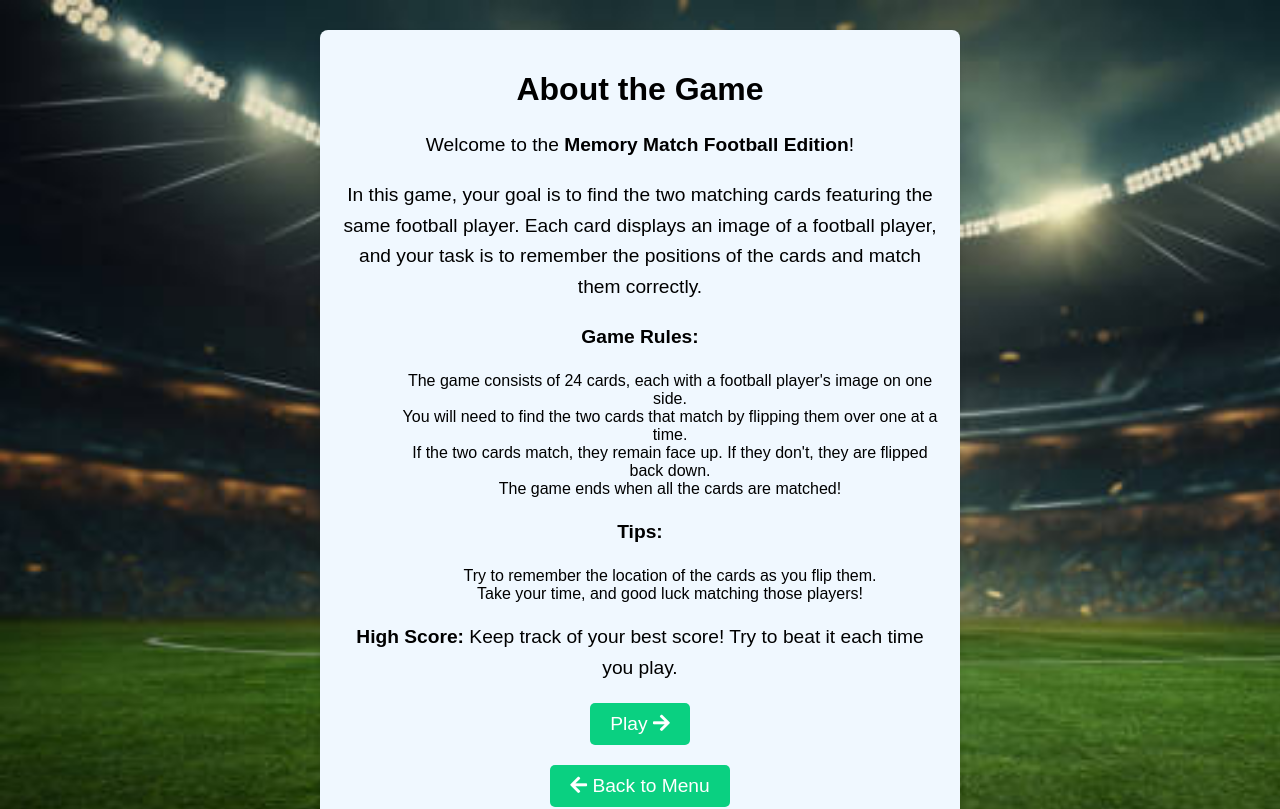
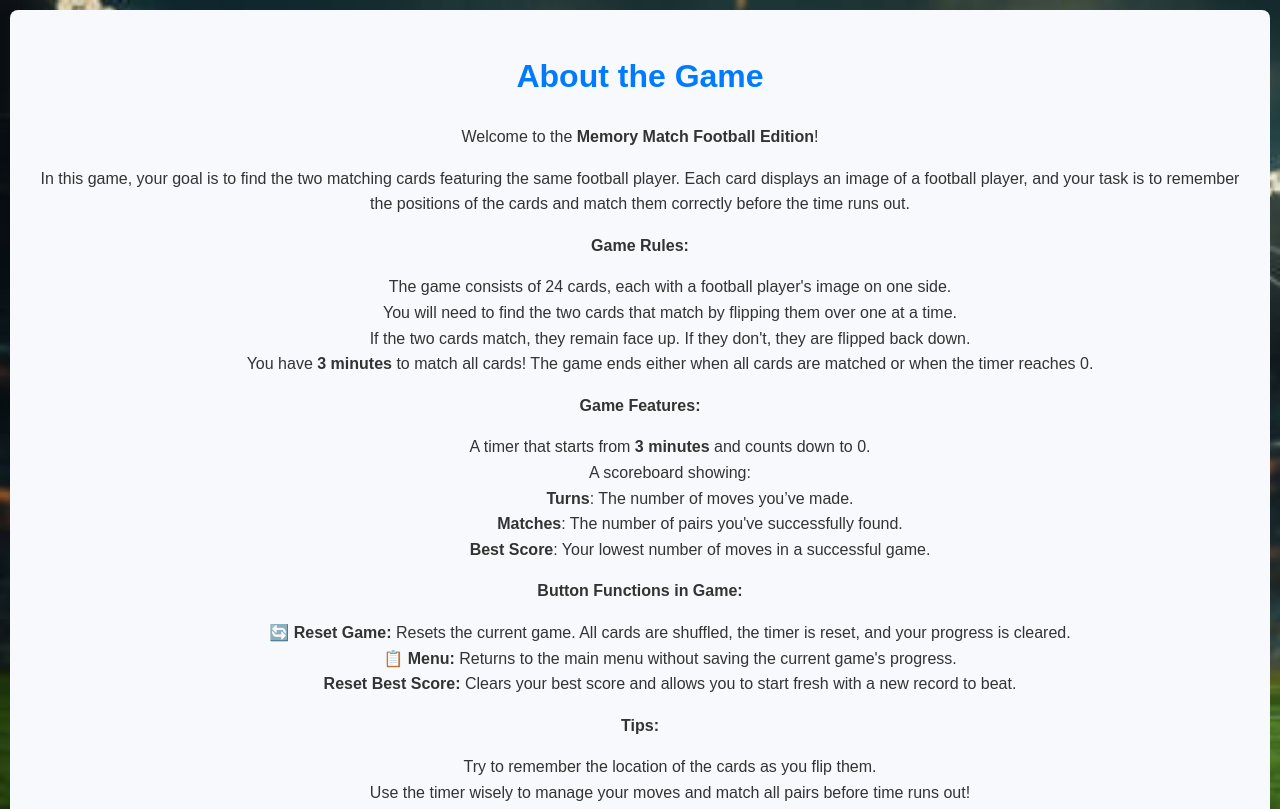
Before and after one commit to mohamedsellak12/MemorygameApp, an Angular app: page /about in a window 1280 px wide. Shown: the top 809 px of the page. Built offline with nearby package versions, Linux system fonts and the light colour scheme.

Commit message:
add chrono

```diff
--- a/src/app/about/about.component.css
+++ b/src/app/about/about.component.css
@@ -1,50 +1,44 @@
 .about-container {
+  background-color: #f7f9fc;
+  color: #333;
   padding: 20px;
-    background-color: aliceblue;
-    background-repeat: no-repeat;
-    background-size: cover;
+  border-radius: 8px;
+  max-width: 1400px;
+  margin: auto;
+  font-family: Arial, sans-serif;
+  line-height: 1.6;
+}
 
-    color: #000000;
-    border-radius: 8px;
-    box-shadow: 0 4px 6px rgba(0, 0, 0, 0.1);
-    max-width: 600px;
-    margin: 20px auto;
+.about-container h1 {
+  text-align: center;
+  color: #007bff;
 }
 li{
-    text-decoration: none;
   list-style: none;
 }
 
-  .about-container h2 {
-    text-align: center;
-    font-size: 2em;
-    margin-bottom: 20px;
-  }
-
-  .about-container p {
-    font-size: 1.2em;
-    line-height: 1.6;
-  }
-
 .about-container ul {
-    margin: 10px 0;
   list-style-type: disc;
   margin-left: 20px;
 }
 
 .about-container button {
-    display: block;
-    margin: 20px auto;
+  display: inline-block;
+  margin: 10px 5px;
   padding: 10px 20px;
-    font-size: 1.2em;
-    background-color: #0ad081;
-    color: white;
+  background-color: #007bff;
+  color: #fff;
   border: none;
   border-radius: 5px;
+  font-size: 16px;
   cursor: pointer;
   transition: background-color 0.3s ease;
 }
 
 .about-container button:hover {
-    background-color: #50c9c3;
+  background-color: #0056b3;
 }
+
+.about-container i {
+  margin-left: 5px;
+}
--- a/src/app/about/about.component.html
+++ b/src/app/about/about.component.html
@@ -2,24 +2,43 @@
   <h1>About the Game</h1>
   <p>Welcome to the <strong>Memory Match Football Edition</strong>!</p>
 
-    <p>In this game, your goal is to find the two matching cards featuring the same football player. Each card displays an image of a football player, and your task is to remember the positions of the cards and match them correctly.</p>
+  <p>In this game, your goal is to find the two matching cards featuring the same football player. Each card displays an image of a football player, and your task is to remember the positions of the cards and match them correctly before the time runs out.</p>
 
   <p><strong>Game Rules:</strong></p>
   <ul>
     <li>The game consists of 24 cards, each with a football player's image on one side.</li>
     <li>You will need to find the two cards that match by flipping them over one at a time.</li>
     <li>If the two cards match, they remain face up. If they don't, they are flipped back down.</li>
-      <li>The game ends when all the cards are matched!</li>
+    <li>You have <strong>3 minutes</strong> to match all cards! The game ends either when all cards are matched or when the timer reaches 0.</li>
+  </ul>
+
+  <p><strong>Game Features:</strong></p>
+  <ul>
+    <li>A timer that starts from <strong>3 minutes</strong> and counts down to 0.</li>
+    <li>A scoreboard showing:
+      <ul>
+        <li><strong>Turns</strong>: The number of moves you’ve made.</li>
+        <li><strong>Matches</strong>: The number of pairs you've successfully found.</li>
+        <li><strong>Best Score</strong>: Your lowest number of moves in a successful game.</li>
+      </ul>
+    </li>
+  </ul>
+
+  <p><strong>Button Functions in Game:</strong></p>
+  <ul>
+    <li><strong>🔄 Reset Game:</strong> Resets the current game. All cards are shuffled, the timer is reset, and your progress is cleared.</li>
+    <li><strong>📋 Menu:</strong> Returns to the main menu without saving the current game's progress.</li>
+    <li><strong>Reset Best Score:</strong> Clears your best score and allows you to start fresh with a new record to beat.</li>
   </ul>
 
   <p><strong>Tips:</strong></p>
   <ul>
     <li>Try to remember the location of the cards as you flip them.</li>
-      <li>Take your time, and good luck matching those players!</li>
+    <li>Use the timer wisely to manage your moves and match all pairs before time runs out!</li>
   </ul>
 
-    <p><strong>High Score:</strong> Keep track of your best score! Try to beat it each time you play.</p>
+  <p><strong>High Score:</strong> Can you beat your best record? Keep track of your moves and aim for perfection!</p>
 
+  <button routerLink="/"> <i class="fa fa-arrow-left"></i> Back to Menu</button>
   <button routerLink="/game">Play <i class="fa fa-arrow-right"></i></button>
-    <button routerLink="/"> <i class="fa fa-arrow-left"></i> Back to Menu</button>
 </div>
--- a/src/app/card/card.component.ts
+++ b/src/app/card/card.component.ts
@@ -1,6 +1,6 @@
 import { Component, Input, Output } from '@angular/core';
 import { Card } from '../Card';
-import { EventEmitter } from 'stream';
+// import { EventEmitter } from 'stream';
 import { CommonModule } from '@angular/common';
 import { CardService } from '../services/card.service';
 
--- a/src/app/game/game.component.css
+++ b/src/app/game/game.component.css
@@ -30,10 +30,18 @@
     margin-top: 20px;
     padding: 15px;
     text-align: center;
-    background-color: #f8f9fa; /* Couleur douce pour l'arrière-plan */
+    background: conic-gradient(
+      #0ad081 0%,
+      transparent 0%
+    );  /* Couleur douce pour l'arrière-plan */
     border-radius: 10px;
+    border: 5px solid  transparent;
     box-shadow: 0 4px 8px rgba(0, 0, 0, 0.1); /* Ombre pour donner de la profondeur */
+    animation: countDown  150s linear forwards;
   }
+
+
+
   .game-info .btn{
 
     display: flex;
@@ -48,7 +56,7 @@
   .game-info p {
     font-size: 18px;
     font-weight: bold;
-    color: #555; /* Couleur douce pour le texte */
+    color: #141414; /* Couleur douce pour le texte */
     margin-bottom: 10px;
   }
   img {
@@ -101,7 +109,10 @@
     background-color: rgba(0, 0, 0, 0.5); /* Semi-transparent noir */
     z-index: 999; /* Assurez-vous que l'overlay est au-dessus des autres éléments */
   }
-
+h3{
+  display: flex;
+  justify-content: flex-end;
+}
 /* General popup styling */
 .popup {
   position: fixed;
--- a/src/app/game/game.component.html
+++ b/src/app/game/game.component.html
@@ -6,11 +6,21 @@
         <p>Matches : {{ trys }}/12</p>
         <p>Best Score : <strong *ngIf="bestScore!=100">{{ bestScore }}</strong></p>
       </div>
-      <div class="btn">
-        <button (click)="resetGame()">
-          <i class="fa fa-sync-alt"></i> Rejouer
-        </button>
-        <button routerLink="/" ><i class="fa fa-bars"></i> Menu</button>
+      <div>
+        <h3>
+          {{ FormaTime(seconds) }}
+        </h3>
+        <div class="btn">
+          <button (click)="resetGame()">
+            <i class="fa fa-sync-alt"></i>
+          </button>
+          <button routerLink="/" >
+            <i class="fa fa-bars"></i>
+           </button>
+           <button (click)="resetThrecored()">
+             Reset
+          </button>
+        </div>
       </div>
     </div>
     <div class="grid">
@@ -22,17 +32,23 @@
       </app-card>
 </div>
   </div>
-  <div *ngIf="trys === 12" class="overlay"></div>
+  <div *ngIf="trys === 12 || isOver" class="overlay"></div>
   <div *ngIf="breakTheScre" class="popup">
-    <h3>🎉 Congrat! You've won!</h3>
+    <h2>🎉 Congrat! You've won!</h2>
     <h6>You did it in {{ moves }} turns!</h6>
     <h6>🌟 New Record: {{ bestScore }} turns! 🌟</h6>
     <button (click)="resetGame()">Try Again</button>
     <button routerLink="/">Menu</button>
   </div>
   <div *ngIf="!breakTheScre && trys === 12 " class="popup">
-    <h3>🎉 Congrat! You've won!</h3>
+    <h2>🎉 Congrat! You've won!</h2>
     <h6>But you did it in {{ moves }} turns, try again and break the Record 👊</h6>
     <button (click)="resetGame()">Try Again</button>
     <button routerLink="/">Menu</button>
   </div>
+  <div *ngIf="isOver" class="popup">
+    <h2>Time is Over 😢 </h2>
+    <h6>You did a great job but the time is over befor you find all the player</h6>
+    <button (click)="resetGame()">Try Again</button>
+    <button routerLink="/">Menu</button>
+  </div>
--- a/src/app/game/game.component.ts
+++ b/src/app/game/game.component.ts
@@ -1,4 +1,4 @@
-import { Component, OnInit } from '@angular/core';
+import { Component, OnDestroy, OnInit } from '@angular/core';
 import { CardComponent } from "../card/card.component";
 import { Card } from '../Card';
 import { CommonModule } from '@angular/common';
@@ -13,7 +13,7 @@ import { GameService } from '../services/game.service';
   styleUrl: './game.component.css'
 })
 
-export class GameComponent implements OnInit {
+export class GameComponent implements OnInit,OnDestroy {
 
   cards:Card[] = this.shuffleCards([...this.generateCards()]);
   selectedCards: Card[] = [];
@@ -22,9 +22,14 @@ export class GameComponent implements OnInit {
   disableClick = false;
   bestScore:number = 100;
   breakTheScre :boolean=false;
+  seconds=180;
+  isRunning = false;
+  private interval:any;
+  isOver:boolean=false;
   constructor (private carsService:CardService , private gameService:GameService){
 
   }
+
 
   ngOnInit(): void {
     this.carsService.cardClicked$.subscribe((card)=>{
@@ -32,6 +37,8 @@ export class GameComponent implements OnInit {
     })
 
     this.resetGame()
+    // this.isRunning=true;
+
     this.gameService.disableClick$.subscribe(d=>{
       this.disableClick=d
     })
@@ -41,8 +48,18 @@ export class GameComponent implements OnInit {
         this.bestScore=JSON.parse(bestScoreStored);
       }
     }
+  }
+  ngOnDestroy(): void {
+    clearInterval(this.interval)
+  }
+  FormaTime(seconds:number){
+    const mins = Math.floor((seconds % 3600) / 60);
+    const secs = seconds % 60;
 
+    return `${mins.toString()
+      .padStart(2, "0")}:${secs.toString().padStart(2, "0")}`;
   }
+
   onCardClick(card: Card) {
     if (!card.revealed) {
         card.revealed = true;
@@ -77,12 +94,25 @@ export class GameComponent implements OnInit {
     this.selectedCards = []; // Réinitialise le tableau
   }
   checkBestScore(): void {
-    if(this.trys==12 && this.moves<this.bestScore){
-      this.bestScore=this.moves +1;
-      if(typeof localStorage!="undefined"){
-        localStorage.setItem('bestScore', JSON.stringify(this.bestScore));
+    if(this.trys==12 ){
+      this.isRunning=false
+      if(this.moves<this.bestScore){
+        this.bestScore=this.moves +1;
         this.breakTheScre=true;
+        if(typeof localStorage!="undefined"){
+          localStorage.setItem('bestScore', JSON.stringify(this.bestScore));
+        }
+      }else{
+        this.breakTheScre=false;
       }
+    }
+  }
+  resetThrecored(){
+    this.gameService.score$.subscribe(score=>{
+      this.bestScore=score;
+    })
+    if(typeof localStorage!="undefined"){
+      localStorage.removeItem('bestScore');
     }
   }
 
@@ -94,9 +124,29 @@ export class GameComponent implements OnInit {
     this.gameService.try$.subscribe(trys=>{
       this.trys=trys
     })
+    this.gameService.isOver$.subscribe(isOver=>{
+      this.isOver=isOver;
+    })
+    if (this.interval) {
+      clearInterval(this.interval);
+    }
+    this.isRunning=true;
+    this.interval = setInterval(()=>{
+      if(this.isRunning){
+        this.seconds--;
+        const mins=Math.floor((this.seconds % 3600)/60)
+        const secs = this.seconds % 60;
+        if(mins===0 && secs===0){
+          this.isRunning=false;
+          this.gameService.gameOver();
+          this.gameService.active();
+        }
+      }
+    },1000)
+
     this.gameService.reset();
-    this.breakTheScre=false
-
+    this.breakTheScre=false;
+    this.seconds=120;
 
 
   }
--- a/src/app/services/game.service.ts
+++ b/src/app/services/game.service.ts
@@ -9,9 +9,13 @@ export class GameService {
   moves$=this.movesSubject.asObservable();
   private trySubject=new BehaviorSubject<number>(0);
   try$=this.trySubject.asObservable();
+  private scoreSubject=new BehaviorSubject<number>(100);
+  score$=this.scoreSubject.asObservable();
 
   private disableClickSubject=new BehaviorSubject<boolean>(false);
   disableClick$=this.disableClickSubject.asObservable();
+  private isOverSubject=new BehaviorSubject<boolean>(false)
+  isOver$=this.isOverSubject.asObservable();
 
 
   desactiveClick(){
@@ -23,6 +27,7 @@ export class GameService {
   reset(){
     this.movesSubject.next(0);
     this.trySubject.next(0);
+    this.isOverSubject.next(false);
 
   }
   incrementMoves(){
@@ -31,5 +36,11 @@ export class GameService {
   incrementTry(){
     this.trySubject.next(this.trySubject.value+1);
   }
+  resetScore(){
+    this.scoreSubject.next(100);
+  }
+  gameOver(){
+    this.isOverSubject.next(true);
+  }
 
 }
```
Also changed, not shown: 1 other file (tests, documents, lock files or other folders). Lines whose indentation alone changed are shown as unchanged.
